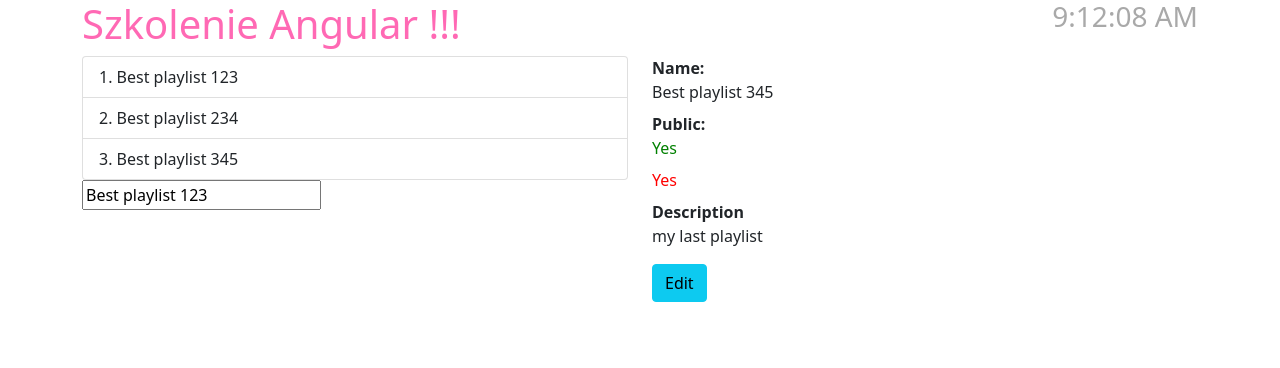
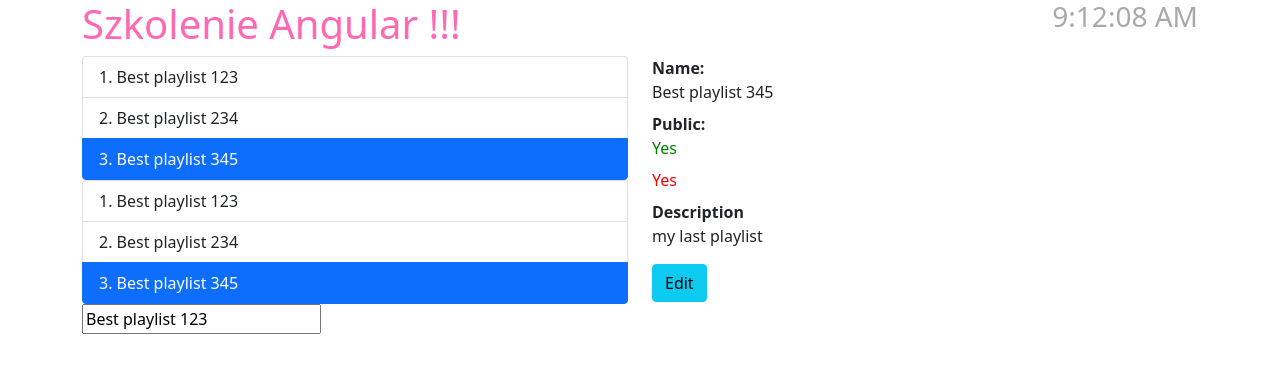
Before and after one commit to ev45ive/altkom-angular-grudzien, an Angular app: page /playlists in a window 1280 px wide. Shown: the top 368 px of the page. Built offline with nearby package versions, Linux system fonts and the light colour scheme.

Commit message:
Controlled component + Single source of truth (Container/Service)

```diff
--- a/src/app/playlists/components/playlist-list/playlist-list.component.ts
+++ b/src/app/playlists/components/playlist-list/playlist-list.component.ts
@@ -16,17 +16,16 @@ export class PlaylistListComponent implements OnInit {
 
   @Input('items') playlists: Playlist[] = []
 
-  selectedId = ''
+  @Input() selectedId = ''
 
   @Output() selectedIdChange = new EventEmitter()
 
   constructor(@Attribute('placki') niezmienny: string) { }
 
   select(id: string) {
-    this.selectedId = id
-
+    // this.selectedId = id
+    // this.selectedIdChange.subscribe(event => ...)
     this.selectedIdChange.emit(id)
-    // this.selectedIdChange.subscribe(event => ...)
   }
 
 
--- a/src/app/playlists/containers/playlists-view/playlists-view.component.html
+++ b/src/app/playlists/containers/playlists-view/playlists-view.component.html
@@ -2,11 +2,21 @@
   <div class="col">
     <app-playlist-list
       [items]="playlists"
-      (selectedIdChange)="selectPlaylist($event)"></app-playlist-list>
+      [selectedId]="selected.id"
+      (selectedIdChange)="selectPlaylist($event)"
+    ></app-playlist-list>
 
-    <input type="text" [value]="playlists[0].name"
-                      (change)="playlists[0].name = $any($event.target).value" />
+    <app-playlist-list
+      [items]="playlists"
+      [selectedId]="selected.id"
+      (selectedIdChange)="selectPlaylist($event)"
+    ></app-playlist-list>
 
+    <input
+      type="text"
+      [value]="playlists[0].name"
+      (change)="playlists[0].name = $any($event.target).value"
+    />
   </div>
 
   <div class="col" [ngSwitch]="mode">
--- a/src/app/playlists/containers/playlists-view/playlists-view.component.ts
+++ b/src/app/playlists/containers/playlists-view/playlists-view.component.ts
@@ -28,12 +28,10 @@ export class PlaylistsViewComponent implements OnInit {
     description: 'my last playlist'
   }]
 
-  selectedId = '345'
   selected = this.playlists[2]
 
   selectPlaylist(id: string) {
     console.log(id);
-    this.selectedId = id
     this.selected = this.playlists.find(p => p.id === id)!
   }
 
```
